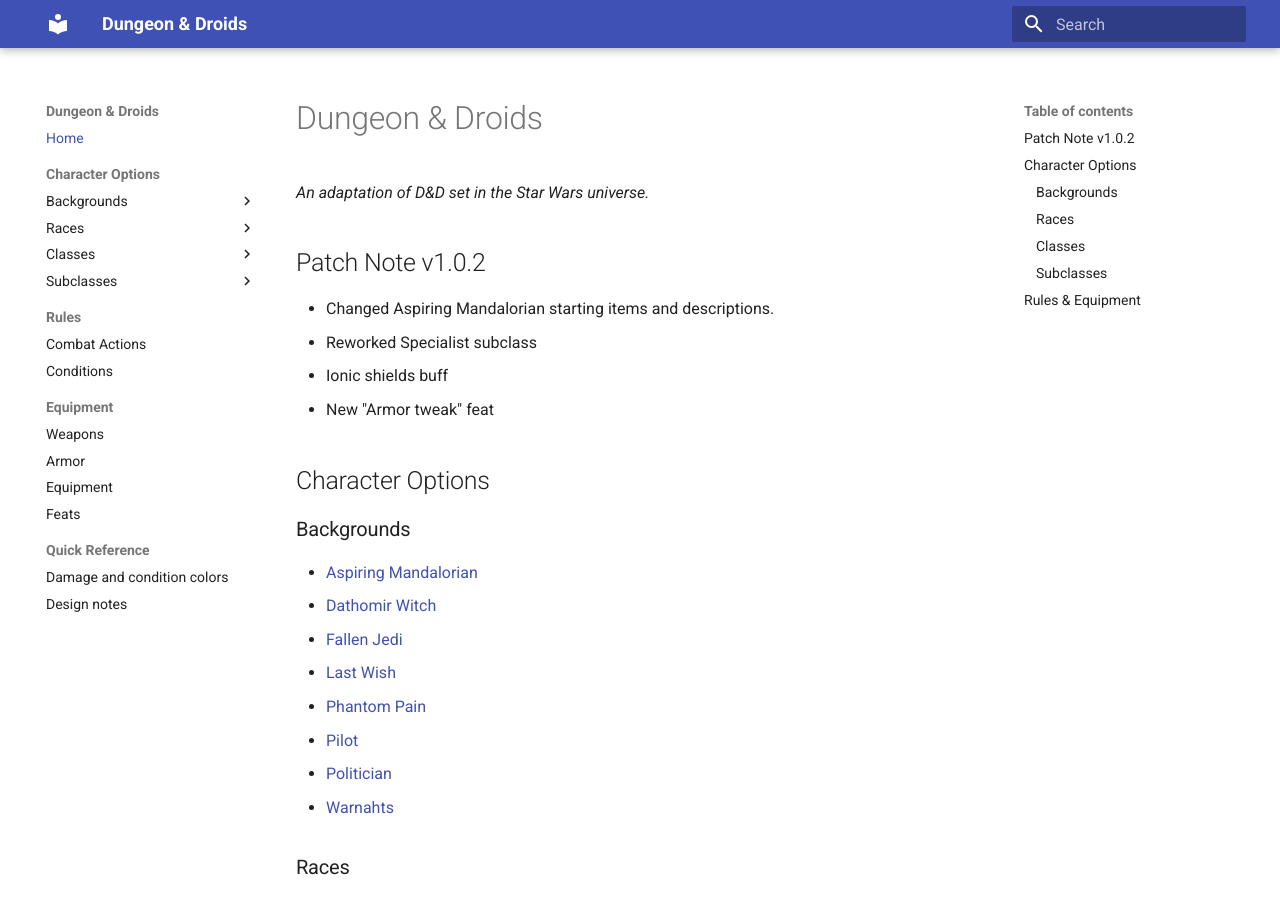
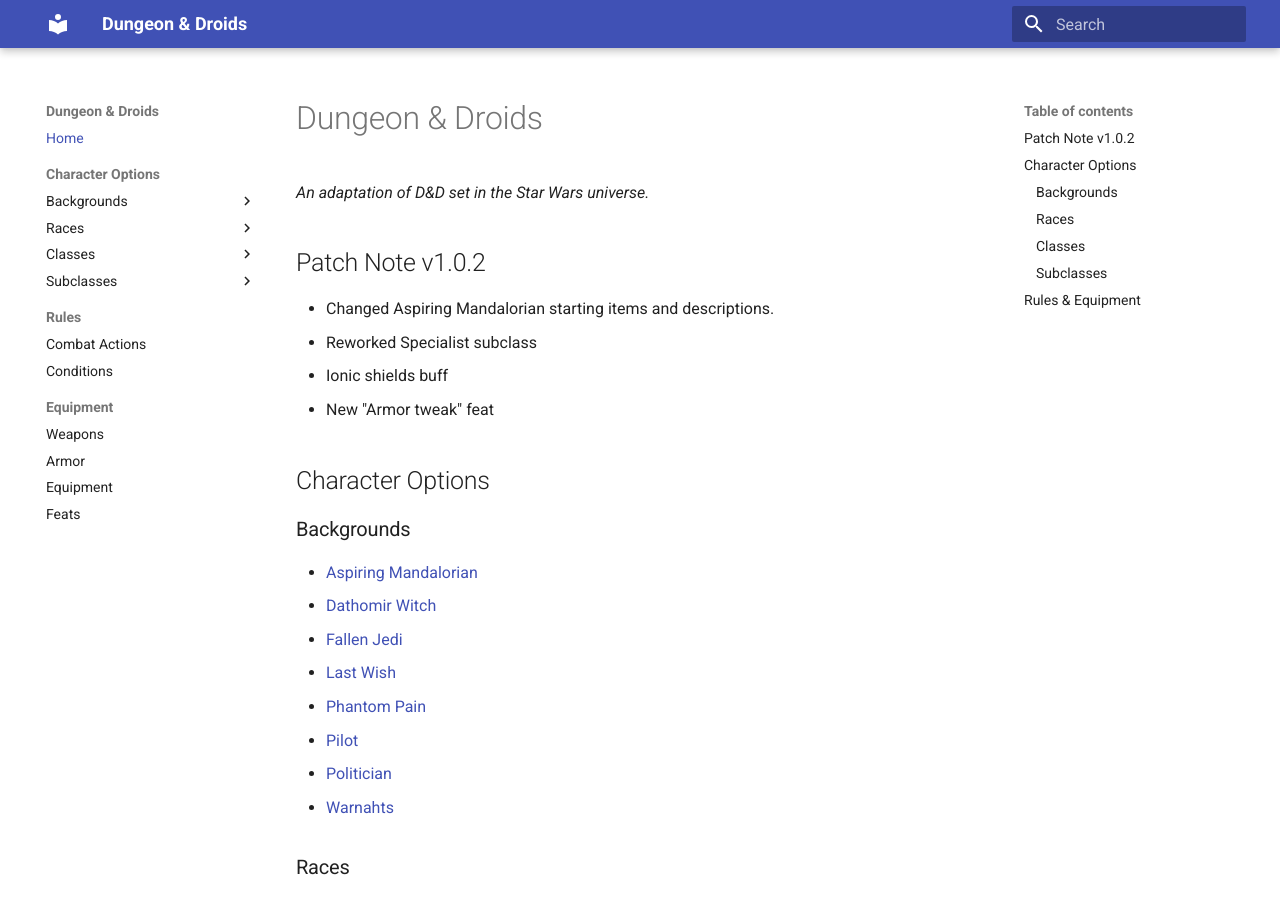
Before and after one commit to ScanSC/D-Droids, an MkDocs documentation site: the page built from docs/index.md, in a window 1280 px wide and 900 px high. Built offline with MkDocs 1.6.1 and Material for MkDocs 9.7.7, drawn with Linux system fonts in a browser that asks for light colours.

Commit message:
fix: mkdocs

```diff
--- a/mkdocs.yml
+++ b/mkdocs.yml
@@ -71,6 +71,3 @@
       - Armor: Content/Equipment/Armors.md
       - Equipment: Content/Equipment/Equipments.md
       - Feats: Content/Feats/Feats.md
-  - Quick Reference:
-      - Damage and condition colors: Colors.md
-      - Design notes: Notes.md
```
